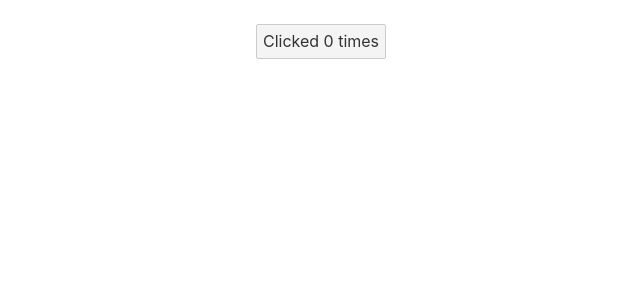
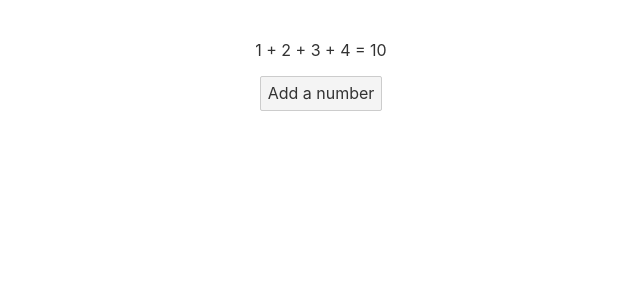
Before and after one commit to uriyang/svelte-tutorial, a Svelte app: page / in a window 1280 px wide. Shown: the top 300 px of the page, without its empty margins (319-959 px from the left). Built offline with nearby package versions, Linux system fonts and the light colour scheme.

Commit message:
2.d_Reactivity/Updating arrays and object
- update array

```diff
--- a/src/App.svelte
+++ b/src/App.svelte
@@ -1,25 +1,26 @@
 <script>
-	let count = 0;
+	let numbers = [1, 2, 3, 4];
 
-	function handleClick() {
-		count += 1;
-	}
-	$: {
-		console.log(`ths count is ${count}`);
-		alert(`I SAID THE COUNT IS ${count}`);
+	function addNumber() {
+		// # type 1
+		// numbers.push(numbers.length + 1);
+		// numbers = numbers;
+
+		// # type 2
+		// numbers = [...numbers, numbers.length + 1]
+
+		// # type 3
+		numbers[numbers.length] = numbers.length + 1
+
 	}
 
-	$: {
-		if (count >= 10) {
-			alert(`count is dangerously high!`);
-			count = 9;
-		}
-	}
+	$: sum = numbers.reduce((t, n) => t + n, 0)
 </script>
 
 <main>
-	<button on:click={handleClick}>
-		Clicked {count} {count === 1 ? 'time' : 'times' }
+	<p>{numbers.join(' + ')} = {sum}</p>
+	<button on:click={addNumber}>
+		Add a number
 	</button>
 </main>
 
```
